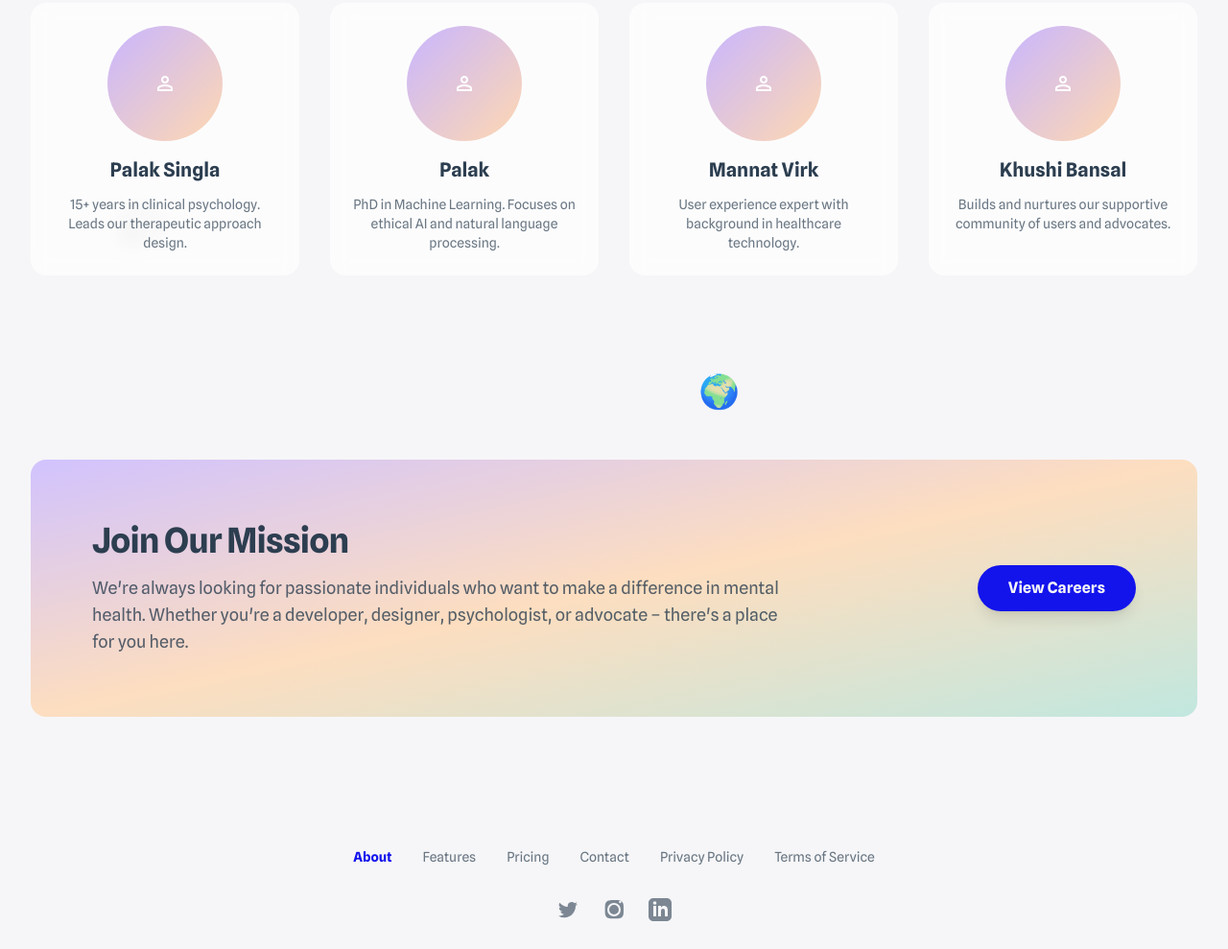
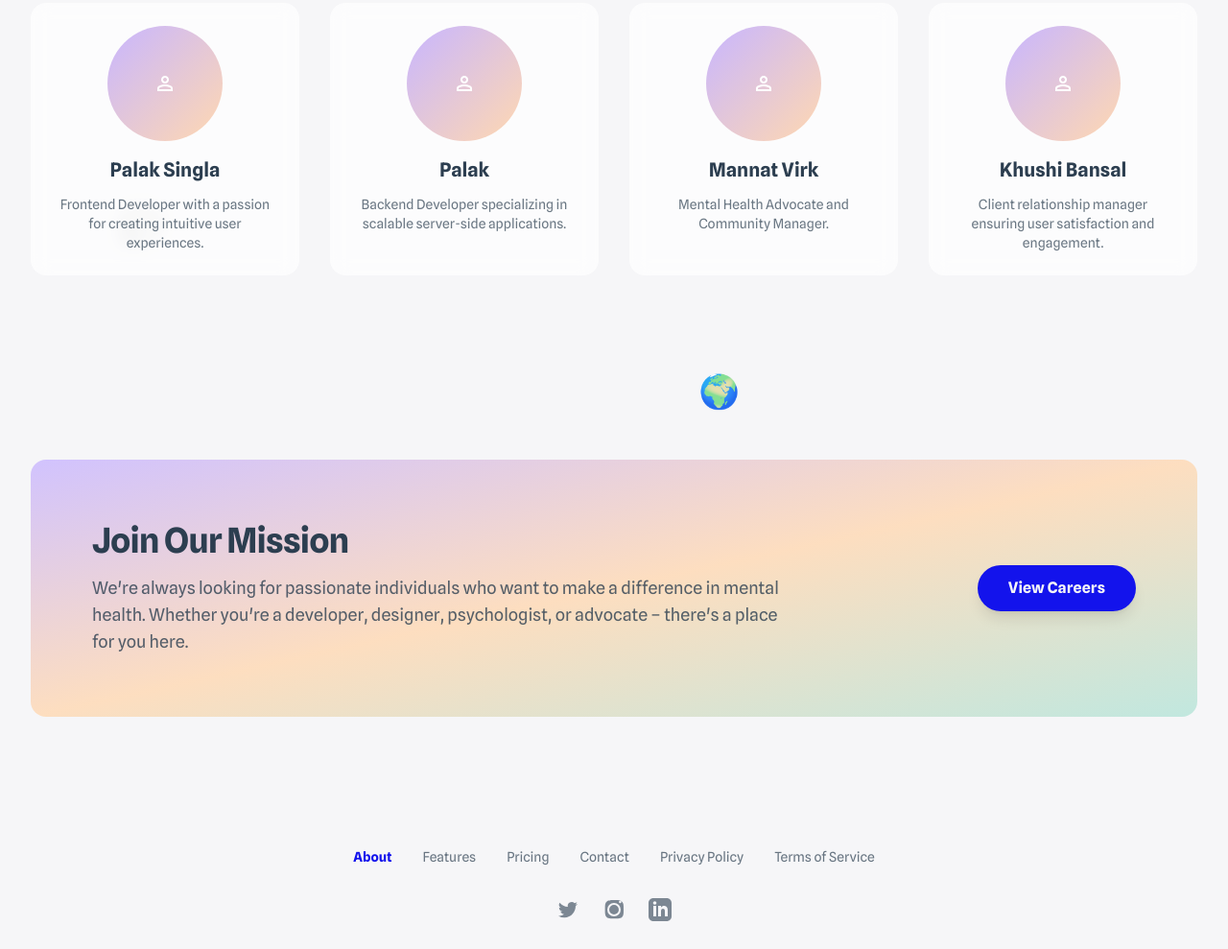
Before and after one commit to palak0617/Mental-health-wellness-repo, a plain HTML site: page frontend/aboutUs.html in a window 1280 px wide. Shown: the part 3137-4126 px from the top of the page at 96% size. Drawn offline with nearby package versions, Linux system fonts and the light colour scheme.

Commit message:
final aboutus page

```diff
--- a/frontend/aboutUs.html
+++ b/frontend/aboutUs.html
@@ -584,7 +584,8 @@
             <h4 class="text-xl font-bold text-charcoal dark:text-white mb-1">Palak Singla</h4>
             <p class="text-primary dark:text-lavender font-medium mb-3"></p>
             <p class="text-sm text-charcoal/70 dark:text-gray-400">
-              15+ years in clinical psychology. Leads our therapeutic approach design.
+              <!-- 15+ years in clinical psychology. Leads our therapeutic approach design. -->
+               Frontend Developer with a passion for creating intuitive user experiences.
             </p>
           </div>
 
@@ -595,7 +596,8 @@
             <h4 class="text-xl font-bold text-charcoal dark:text-white mb-1">Palak</h4>
             <p class="text-primary dark:text-lavender font-medium mb-3"></p>
             <p class="text-sm text-charcoal/70 dark:text-gray-400">
-              PhD in Machine Learning. Focuses on ethical AI and natural language processing.
+              <!-- PhD in Machine Learning. Focuses on ethical AI and natural language processing. -->
+              Backend Developer specializing in scalable server-side applications.
             </p>
           </div>
 
@@ -606,7 +608,8 @@
             <h4 class="text-xl font-bold text-charcoal dark:text-white mb-1">Mannat Virk</h4>
             <p class="text-primary dark:text-lavender font-medium mb-3"></p>
             <p class="text-sm text-charcoal/70 dark:text-gray-400">
-              User experience expert with background in healthcare technology.
+              <!-- User experience expert with background in healthcare technology. -->
+               Mental Health Advocate and Community Manager.
             </p>
           </div>
 
@@ -617,7 +620,8 @@
             <h4 class="text-xl font-bold text-charcoal dark:text-white mb-1">Khushi Bansal</h4>
             <p class="text-primary dark:text-lavender font-medium mb-3"></p>
             <p class="text-sm text-charcoal/70 dark:text-gray-400">
-              Builds and nurtures our supportive community of users and advocates.
+              <!-- Builds and nurtures our supportive community of users and advocates. -->
+               Client relationship manager ensuring user satisfaction and engagement.
             </p>
           </div>
         </div>
```
